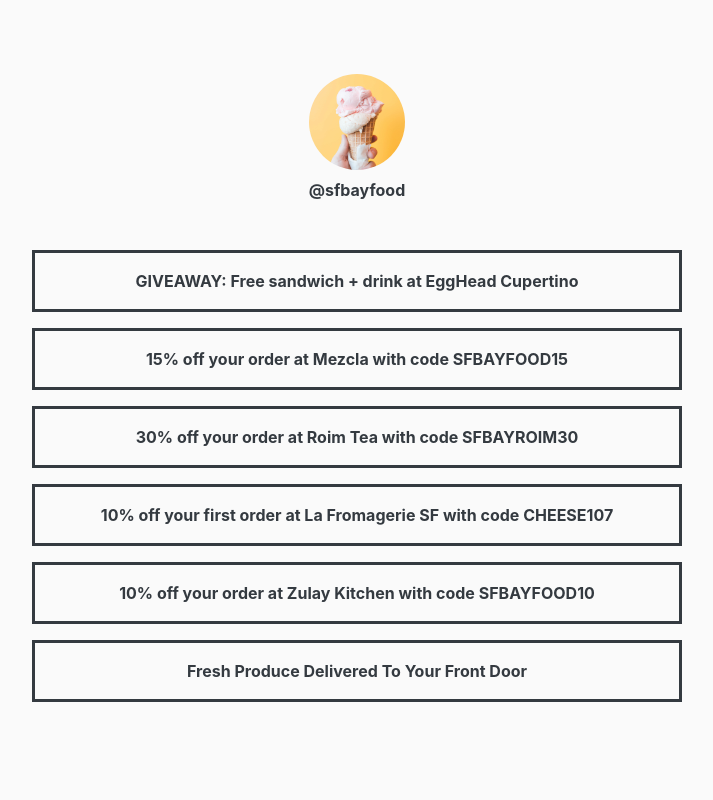
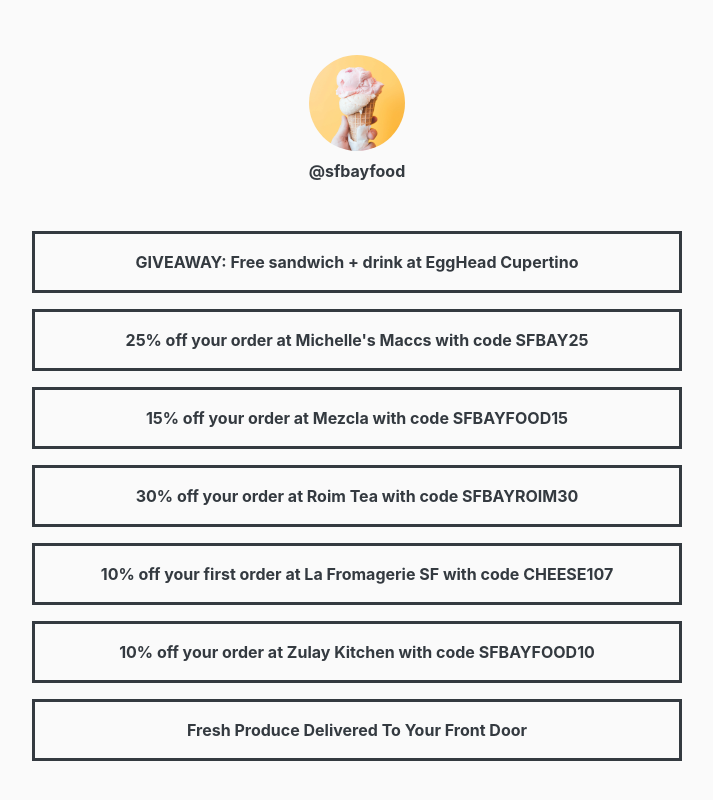
Before and after one commit to aaronang/sfbayfood, a plain HTML site: page index.html in a window 1280 px wide. Shown: the whole page, without its empty margins (283-996 px from the left). Drawn offline with nearby package versions, Linux system fonts and the light colour scheme.

Commit message:
Update index.html

```diff
--- a/index.html
+++ b/index.html
@@ -63,6 +63,12 @@
         </span>
       </a>
 
+      <a href="https://michellesmaccs.com/" class="btn btn-outline-dark btn-lg btn-block mb-3 b-3 rounded-0">
+        <span class="h6 d-block mb-0 pt-2 pb-2 font-weight-bold lh">
+          25% off your order at Michelle's Maccs with code SFBAY25
+        </span>
+      </a>
+
       <a href="https://eatmezcla.com/discount/SFBAYFOOD15?rfsn=4831479.f0eea3" class="btn btn-outline-dark btn-lg btn-block mb-3 b-3 rounded-0">
         <span class="h6 d-block mb-0 pt-2 pb-2 font-weight-bold lh">
           15% off your order at Mezcla with code SFBAYFOOD15
```
